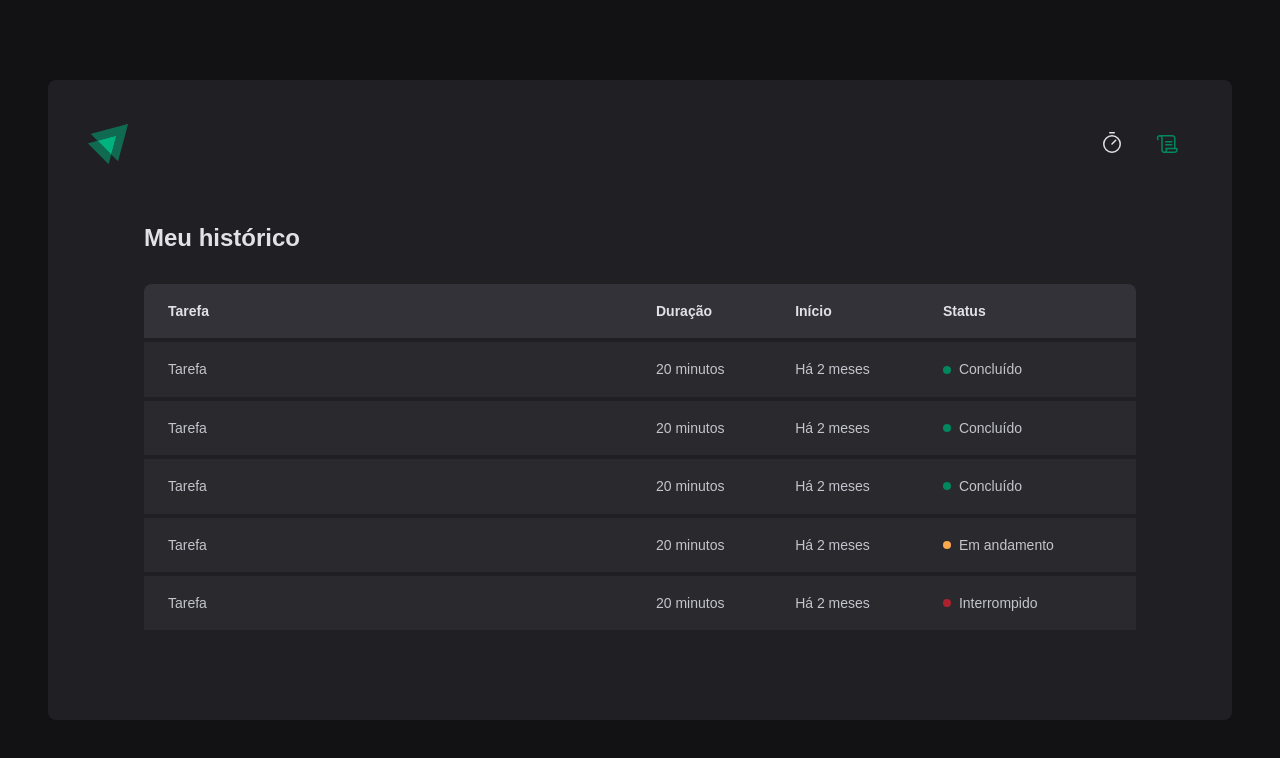
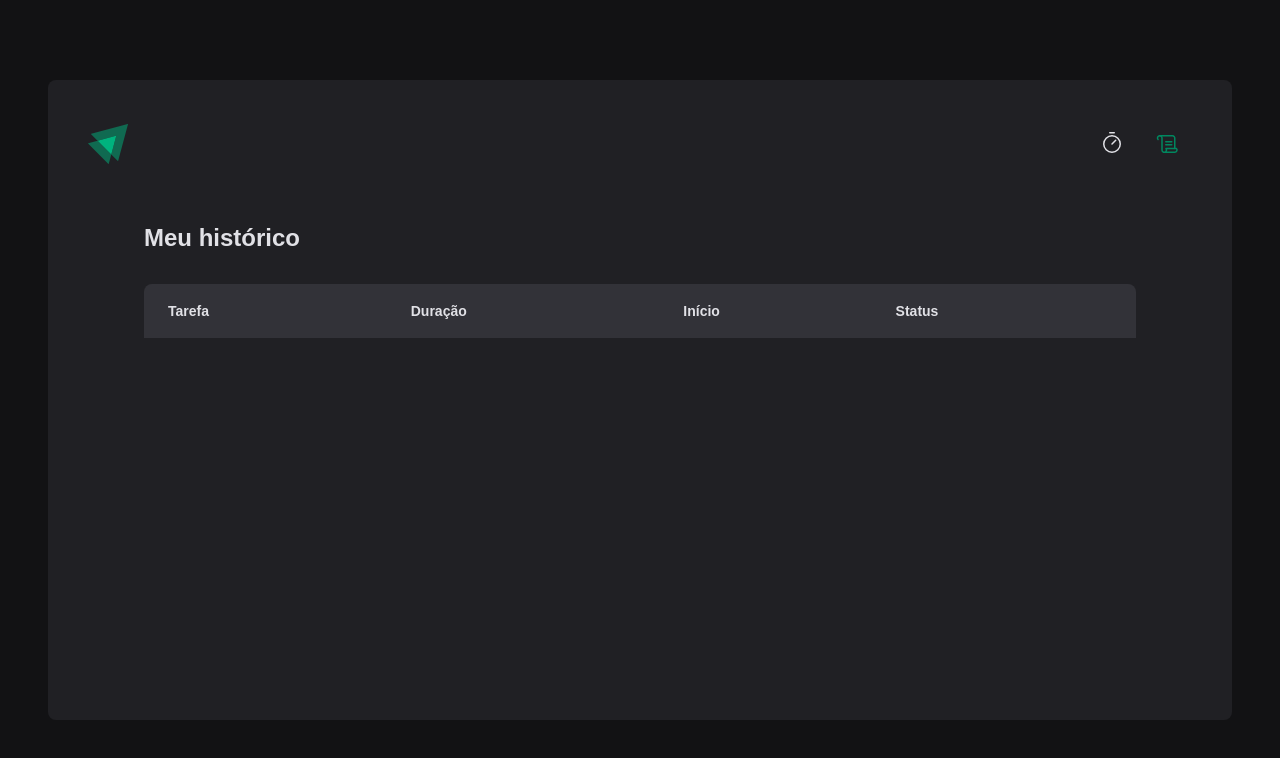
Before and after one commit to miqueiasousa/ignite-reactjs-projeto-02, a React (Vite) app: page /history in a window 1280 px wide. Shown: the top 758 px of the page. Built offline with nearby package versions, Linux system fonts and the light colour scheme.

Commit message:
Listagem do histórico

```diff
--- a/src/pages/History/History.tsx
+++ b/src/pages/History/History.tsx
@@ -6,8 +6,6 @@
 
 export function History() {
   const { cycles } = useContext(CyclesContext)
-
-  console.log(cycles)
 
   return (
     <HistoryContainer>
@@ -24,46 +22,24 @@
             </tr>
           </thead>
           <tbody>
-            <tr>
-              <td>Tarefa</td>
-              <td>20 minutos</td>
-              <td>Há 2 meses</td>
-              <td>
-                <Status statusColor="green">Concluído</Status>
-              </td>
-            </tr>
-            <tr>
-              <td>Tarefa</td>
-              <td>20 minutos</td>
-              <td>Há 2 meses</td>
-              <td>
-                <Status statusColor="green">Concluído</Status>
-              </td>
-            </tr>
-            <tr>
-              <td>Tarefa</td>
-              <td>20 minutos</td>
-              <td>Há 2 meses</td>
-              <td>
-                <Status statusColor="green">Concluído</Status>
-              </td>
-            </tr>
-            <tr>
-              <td>Tarefa</td>
-              <td>20 minutos</td>
-              <td>Há 2 meses</td>
-              <td>
-                <Status statusColor="yellow">Em andamento</Status>
-              </td>
-            </tr>
-            <tr>
-              <td>Tarefa</td>
-              <td>20 minutos</td>
-              <td>Há 2 meses</td>
-              <td>
-                <Status statusColor="red">Interrompido</Status>
-              </td>
-            </tr>
+            {cycles.map(cycle => (
+              <tr key={cycle.id}>
+                <td>{cycle.task}</td>
+                <td>{cycle.minutesAmount} minutos</td>
+                <td>{cycle.startDate.toISOString()}</td>
+                <td>
+                  {cycle.finishedDate && (
+                    <Status statusColor="green">Concluído</Status>
+                  )}
+                  {cycle.interruptedDate && (
+                    <Status statusColor="red">Interrompido</Status>
+                  )}
+                  {!cycle.finishedDate && !cycle.interruptedDate && (
+                    <Status statusColor="yellow">Em andamento</Status>
+                  )}
+                </td>
+              </tr>
+            ))}
           </tbody>
         </table>
       </HistoryList>
```
